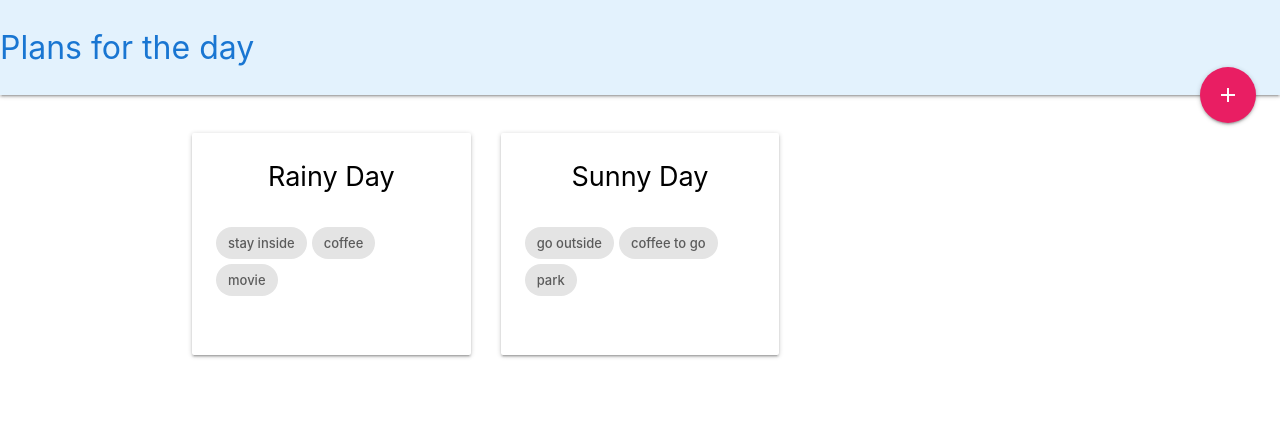
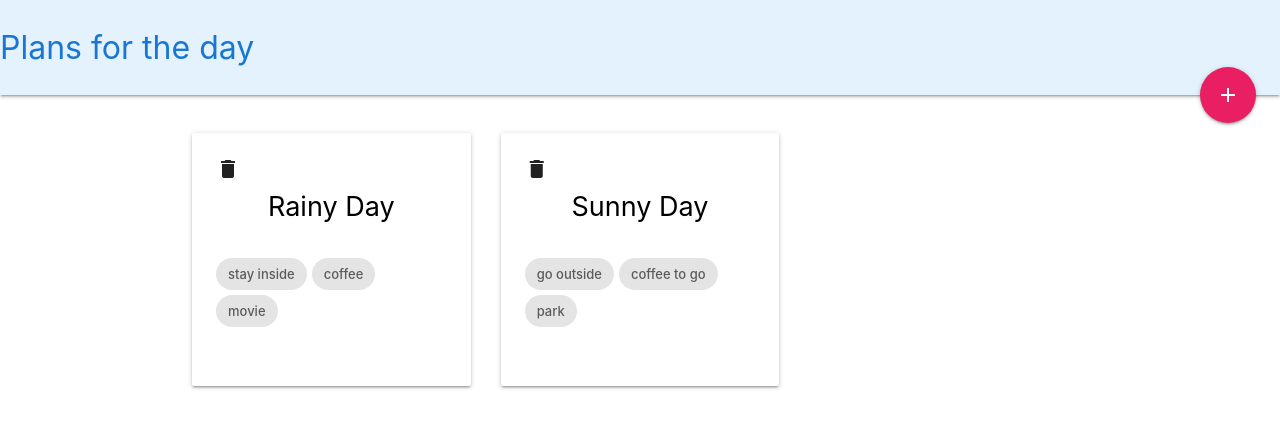
Before and after one commit to AlenaNik/vue-firebase-project, a Vue app: page / in a window 1280 px wide. Shown: the top 428 px of the page. Built offline with nearby package versions, Linux system fonts and the light colour scheme.

Commit message:
deleting an item with pointer

```diff
--- a/src/components/Index.vue
+++ b/src/components/Index.vue
@@ -2,11 +2,15 @@
   <div class="index container">
     <div class="card" v-for="day in days" :key="day.id">
       <div class="card-content">
+        <i
+          @click="deleteDay"
+          class="material-icons"
+          :style="{ 'cursor': 'pointer'}"
+        >delete</i>
           <p class="black-text">{{ day.title }}</p>
            <ul class="activities">
             <li v-for="(d, index) in day.activities" :key="index">
               <span
-                @click="deleteDay"
                 class="chip">{{ d }}</span>
             </li>
           </ul>
```
